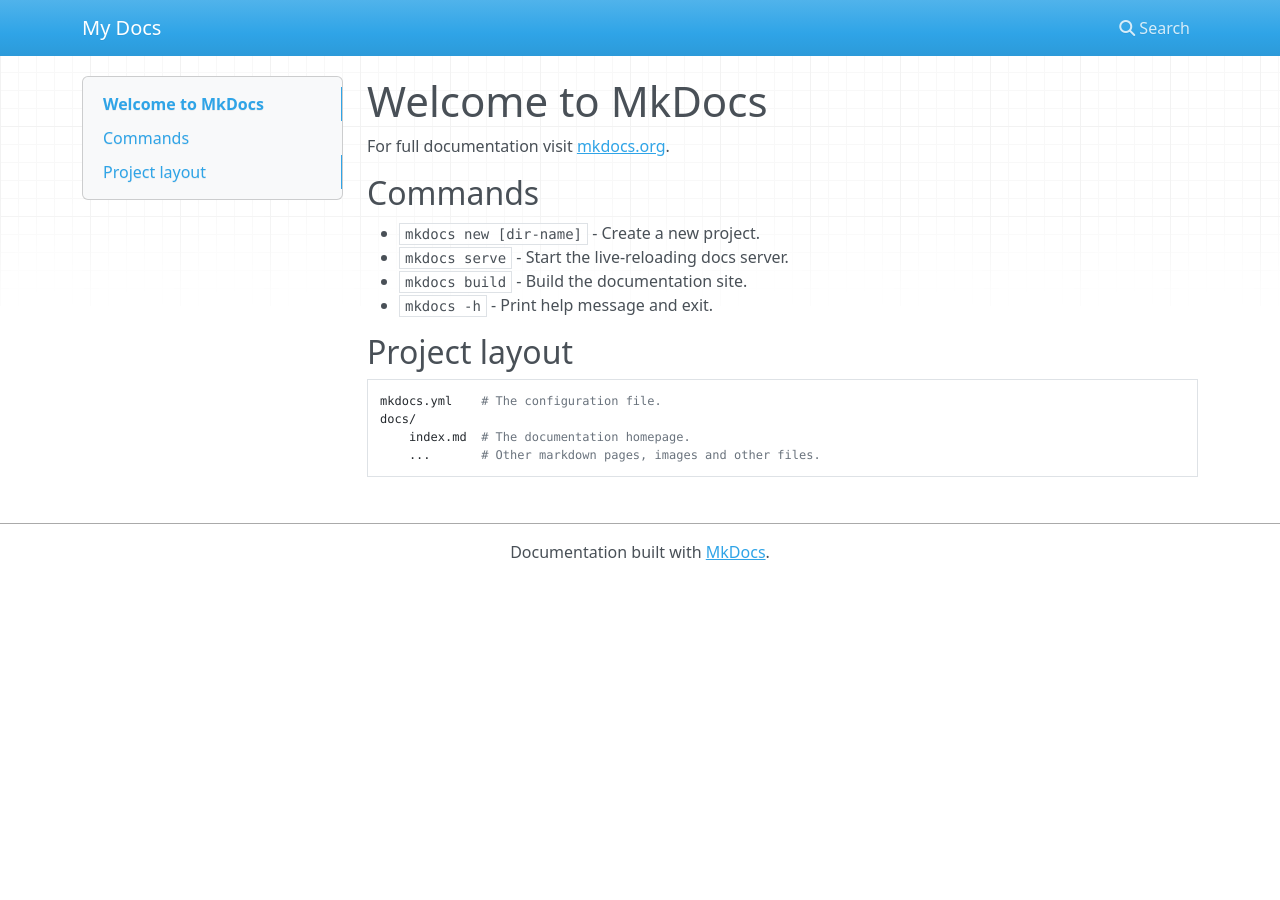
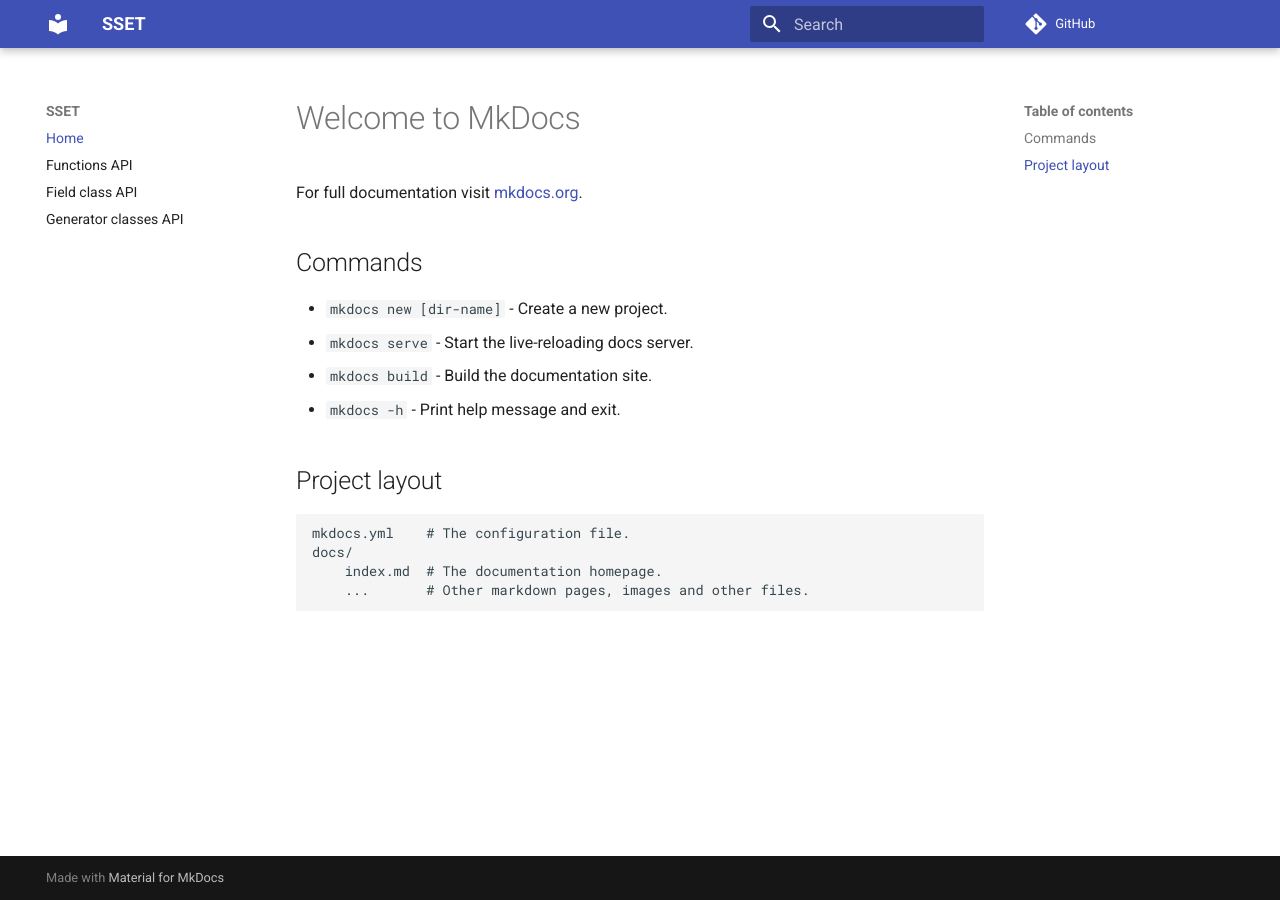
Before and after one commit to rae-holcomb/sset, an MkDocs documentation site: the page built from docs/index.md, in a window 1280 px wide. Built offline with MkDocs 1.6.1 and Material for MkDocs 9.7.7, drawn with Linux system fonts in a browser that asks for light colours; nearby versions of some CDN libraries; comment, search, counter and statistics services are not loaded.

Commit message:
add documentation (working)

```diff
--- a/mkdocs.yml
+++ b/mkdocs.yml
@@ -1 +1,23 @@
-site_name: My Docs
+site_name: SSET
+nav:
+    - Home: index.md
+    - Functions API: func_api.md
+    - Field class API: field_api.md
+    - Generator classes API: gen_api.md
+
+theme:
+  name: "material"
+repo_url: https://github.com/rae-holcomb/sset
+plugins:
+  - search
+  - mkdocstrings:
+      default_handler: python
+      handlers:
+        python:
+          selection:
+            docstring_style: "numpy"
+          rendering:
+            show_source: false
+      custom_templates: templates
+      watch:
+        - sset
--- a/pyproject.toml
+++ b/pyproject.toml
@@ -14,6 +14,7 @@
 pytest = "^7.2.1"
 tess-prf = "^0.1.3"
 ellc = "^1.8.8"
+mkdocstrings-python = "^1.2.1"
 
 [tool.poetry.group.dev.dependencies]
 numpy = ">1.20.1"
```
Also changed, not shown: docs/field_api.md (added, +1 -0 lines), docs/func_api.md (added, +7 -0 lines), docs/gen_api.md (added, +1 -0 lines), 1 other file.
